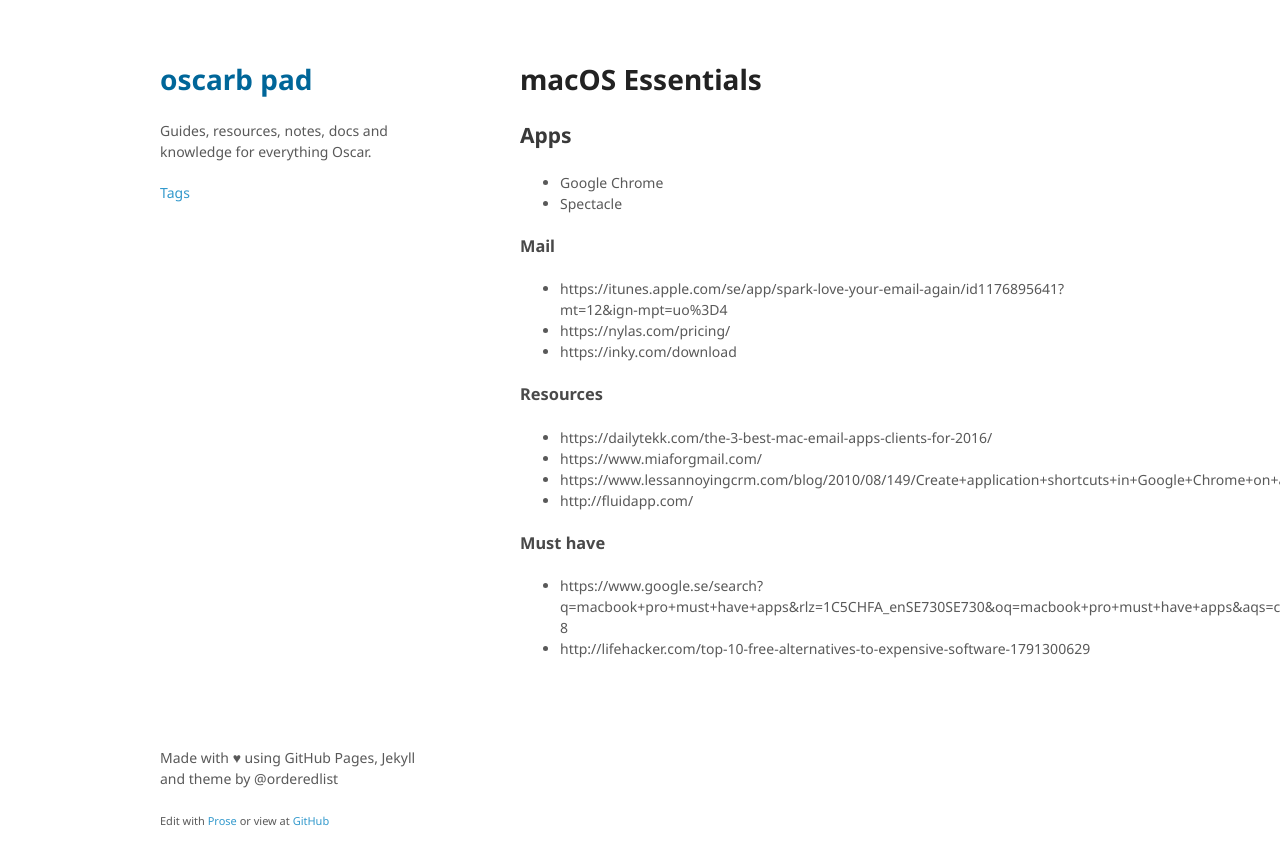
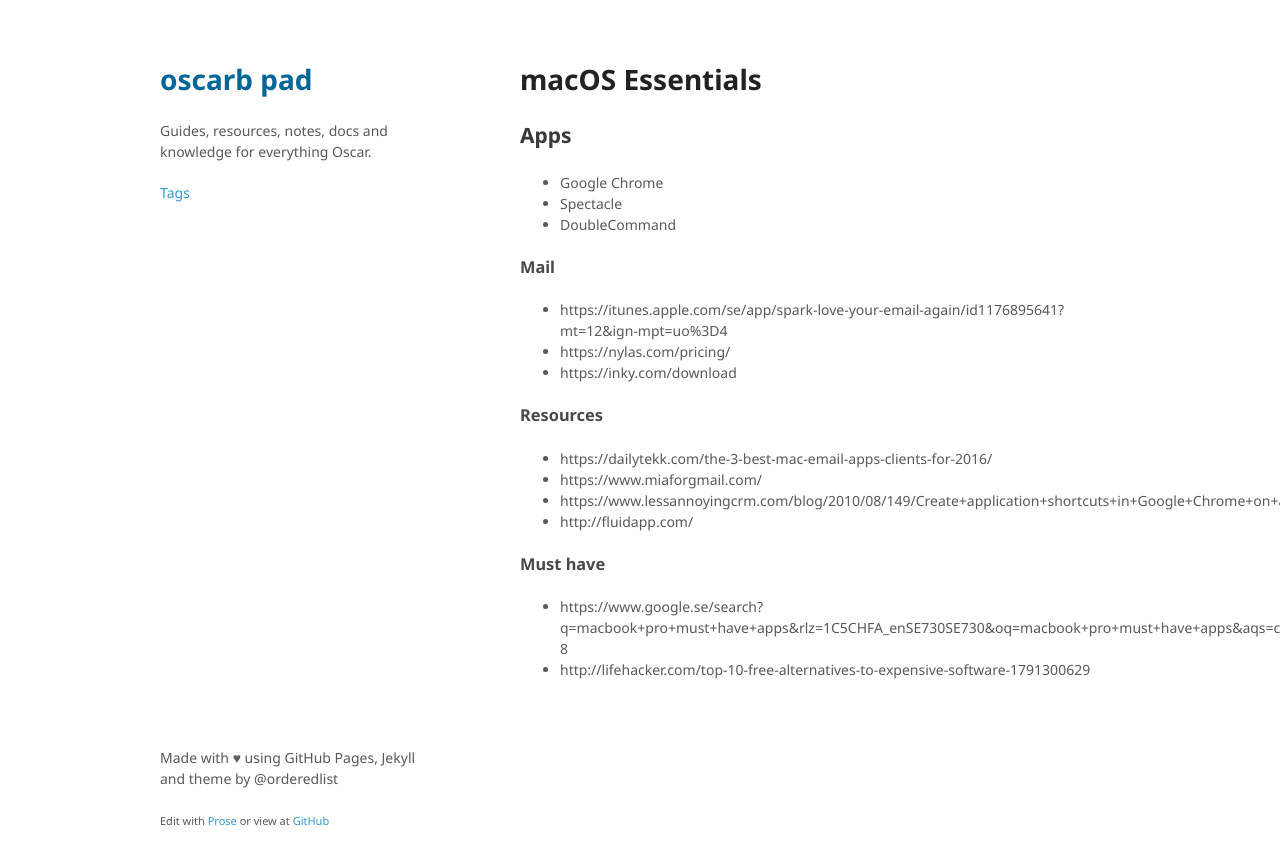
Before and after one commit to oscarb/pad, a Jekyll site: the page built from _docs/macos-essentials.md, in a window 1280 px wide. Shown: the top 865 px of the page. Built offline with Jekyll 4.4.1, drawn with Linux system fonts in a browser that asks for light colours; some web fonts are replaced.

Commit message:
Update macos-essentials.md

```diff
--- a/_docs/macos-essentials.md
+++ b/_docs/macos-essentials.md
@@ -9,6 +9,7 @@ tags: [macOS]
 
 - Google Chrome
 - Spectacle
+- DoubleCommand
 
 ### Mail
 
```
